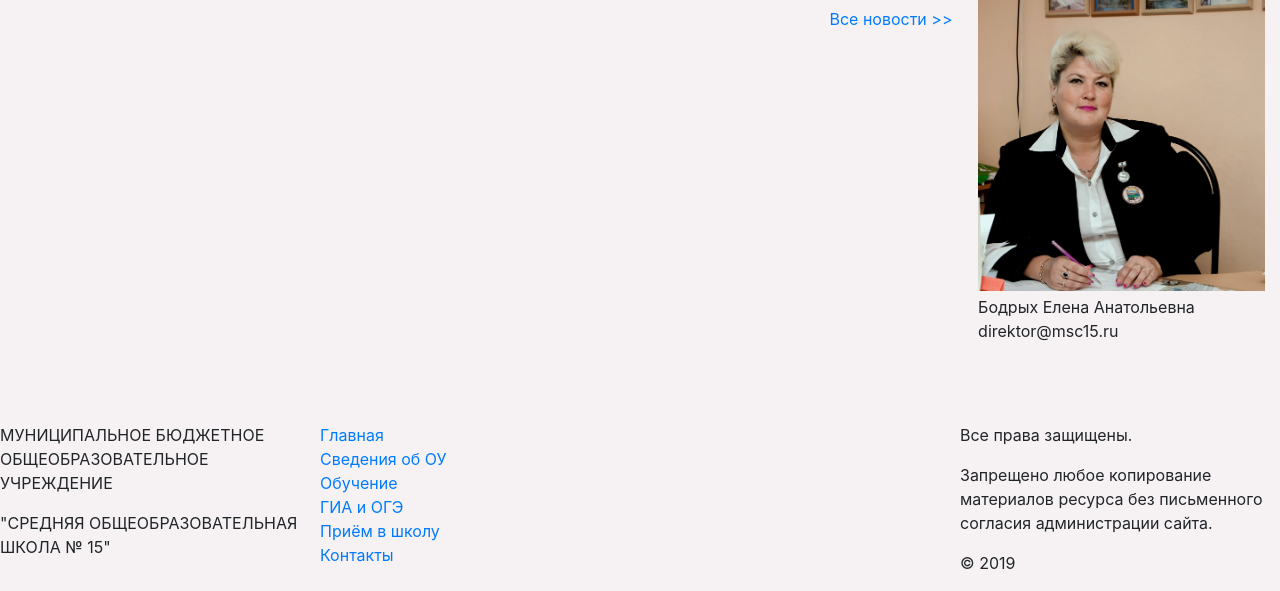
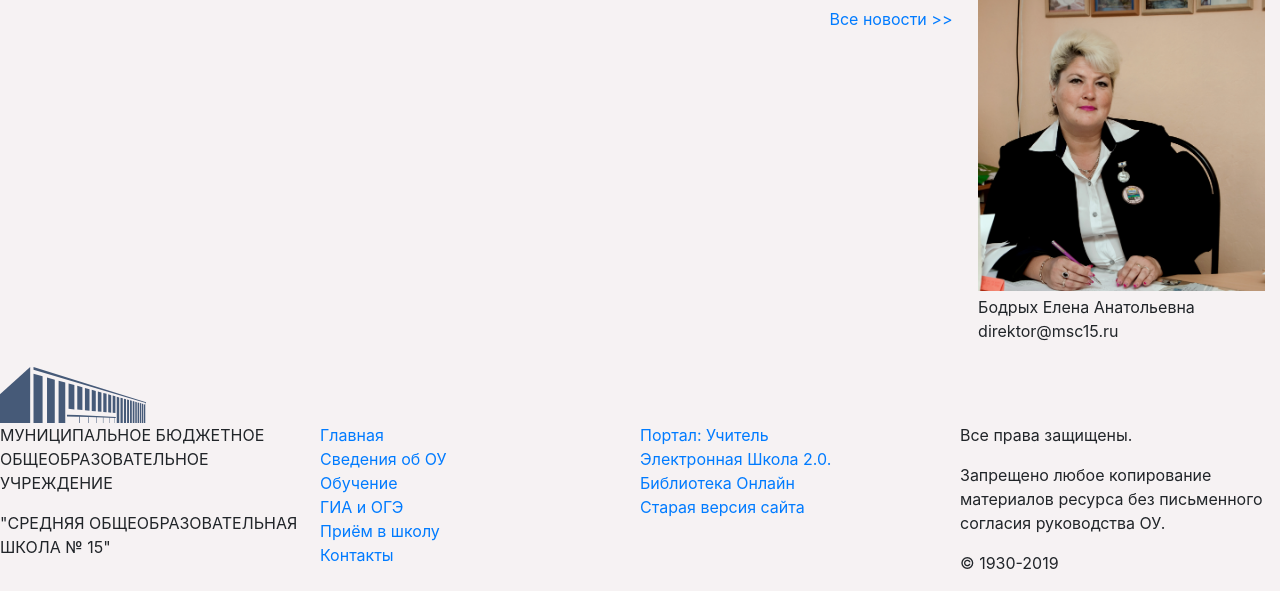
Before and after one commit to deniska69/msc15, a Django app: page / in a window 1280 px wide. Shown: the part 499-1090 px from the top of the page. Run offline with Django 3.2, Linux system fonts and the light colour scheme; data that the repository does not hold is empty; some libraries are stand-ins or nearby versions.

Commit message:
home page it's complete.

```diff
--- a/static/css/base.css
+++ b/static/css/base.css
@@ -85,15 +85,13 @@
   }
 .ftr_a:link, .ftr_a:visited, .ftr_a:active, .ftr_a:hover {
     color: #D9D5D6;
-    /*font-family: 'Ropa Sans Pro', Arial;*/
     font-size: 0.7rem;
     cursor: pointer;
-    /*padding-bottom: -10vh;*/
-
+    text-decoration:none;
   }
   .ftr-col {
     line-height: 1.1;
-    margin-left: 6vw;
+    margin-left: 3vw;
     margin-top: 1vh;
   }
   .ftr_text {
--- a/templates/base.html
+++ b/templates/base.html
@@ -63,7 +63,10 @@
     {% block content %}{% endblock content %}
 
     <!-- Футер -->
-    <div class="container-fluid" style="padding: 0; margin-top: 10vh;">
+    <div class="container-fluid" style="padding: 0; margin-top: 3vh;">
+      <div class="row no-gutters">
+        <img class="ftr_img" src="{% static "images/base/logo_footer.svg" %}" style="height: 7vh; margin-right: 7vw;">
+      </div>
       <div class="row no-gutters ftr">
         <div class="col ftr-col ftr_text">
           <p class="ftr_p">МУНИЦИПАЛЬНОЕ БЮДЖЕТНОЕ<br>
@@ -80,18 +83,20 @@
             <li><a class="ftr_a" href="#">Контакты</a></li>
           </ul>
         </div>
-        <div class="col ftr-col"></div>
+        <div class="col ftr-col">
+          <ul class="list-unstyled">
+            <li><a class="ftr_a" href="https://teacher.msc15.ru/login/" target="_blank">Портал: Учитель</a></li>
+            <li><a class="ftr_a" href="https://ruobr.ru/accounts/login/" target="_blank">Электронная Школа 2.0.</a></li>
+            <li><a class="ftr_a" href="https://knigochey.wordpress.com/" target="_blank">Библиотека Онлайн</a></li>
+            <li><a class="ftr_a" href="http://school15mund.ucoz.ru/" target="_blank">Старая версия сайта</a></li>
+          </ul>
+        </div>
         <div class="col ftr-col ftr_text">
           <p class="ftr_p">Все права защищены.</p>
-          <p class="ftr_p">Запрещено любое копирование материалов ресурса без письменного согласия администрации сайта.</p>
-          <p class="ftr_p">© 2019</p>
+          <p class="ftr_p">Запрещено любое копирование материалов ресурса без письменного согласия руководства ОУ.</p>
+          <p class="ftr_p">© 1930-2019</p>
         </div>
       </div>
-      <!--<div class="row justify-content-end" style="height: 0;">
-        <div class="col-lg-3" style="position: relative; top: -27.2vh; padding: 0;">
-          <img class="ftr_img" src="{% static "images/base/logo_footer.png" %}" style="height: 9vh;">
-        </div>
-      </div>-->
     </div>
 
     <script src="{% static "js/jquery-3.2.1.slim.min.js" %}"></script>
```
Also changed, not shown: static/images/base/57042A9E.jpg (added), static/images/base/logo_footer.png, static/images/base/logo_footer.svg (added).
